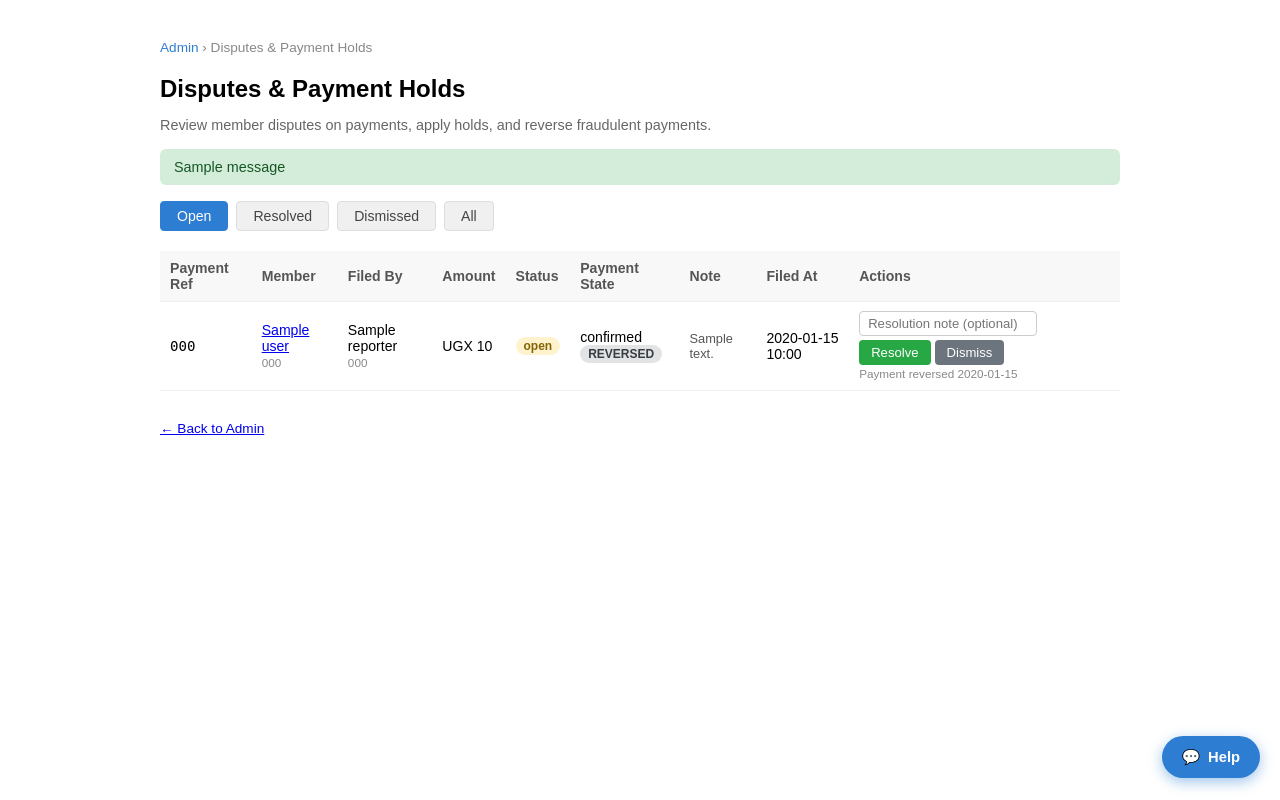
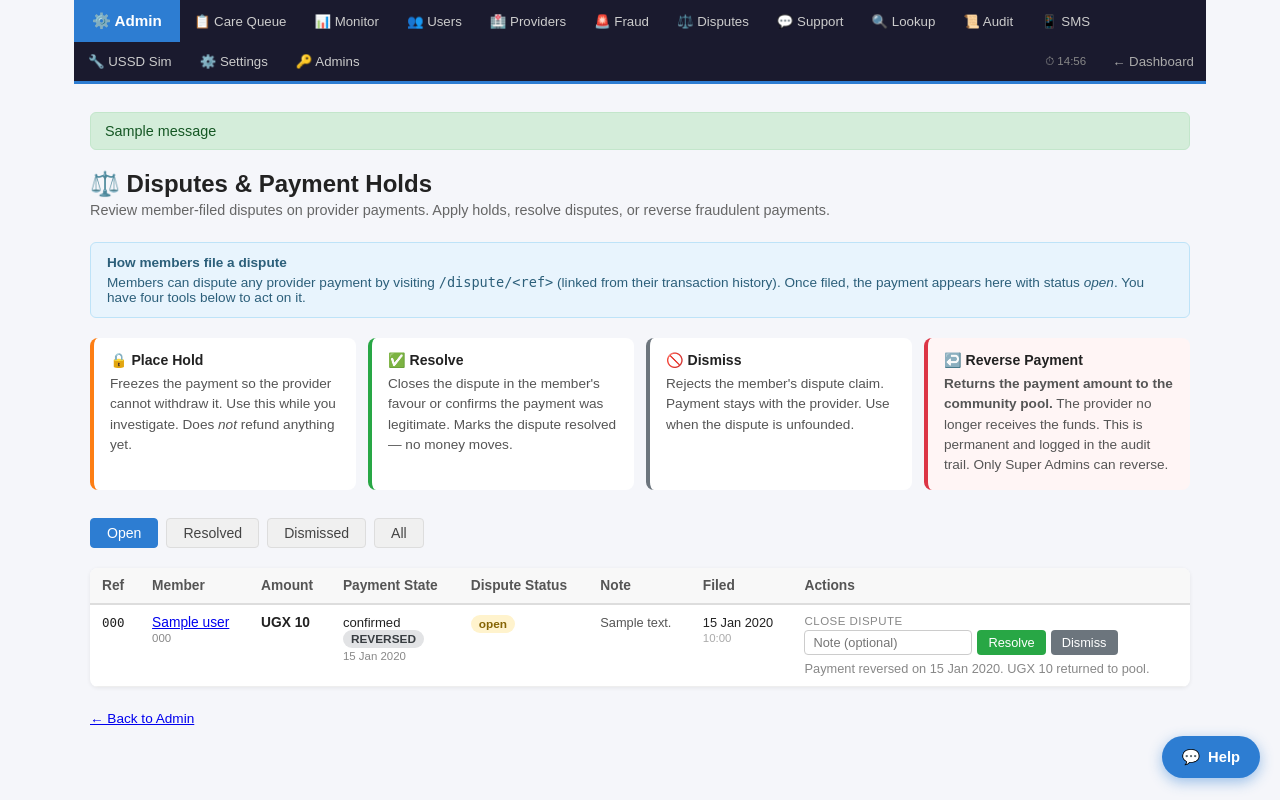
Before and after one commit to markosbio/solidarity_prototype, a Flask app: template templates/admin_disputes.html in a window 1280 px wide. Run offline with Flask 3, Linux system fonts and the light colour scheme; the template is opened without the code that fills it: most values are stand-ins (such as "Sample title", 1, 10 or a date in 2020); one stand-in notice (Sample message) is shown.

Commit message:
Update admin panel and USSD menu to improve user experience
Update the admin panel to allow 4-6 digit PINs, overhaul the USSD admin menu for interactive use, and enhance the disputes page with workflow explanations.

Replit-Commit-Author: Agent
Replit-Commit-Session-Id: b1382f84-1508-46f4-abe4-418c2f33ed58
Replit-Commit-Checkpoint-Type: full_checkpoint
Replit-Commit-Event-Id: bf225ee6-9772-4674-907a-e436fccd1ef0
Replit-Commit-Screenshot-Url: https://storage.googleapis.com/screenshot-production-us-central1/257251a6-b1d1-4833-88b5-53cefe1c6476/b1382f84-1508-46f4-abe4-418c2f33ed58/njRTCBh
Replit-Helium-Checkpoint-Created: true

```diff
--- a/app.py
+++ b/app.py
@@ -1580,8 +1580,8 @@ def change_pin():
         confirm_pin = request.form.get('confirm_pin', '').strip()
         if current_pin != (user.pin or '1234'):
             return render_template('change_pin.html', error='Current PIN is incorrect.', success=None)
-        if not new_pin.isdigit() or len(new_pin) != 4:
-            return render_template('change_pin.html', error='New PIN must be exactly 4 digits.', success=None)
+        if not new_pin.isdigit() or not (4 <= len(new_pin) <= 6):
+            return render_template('change_pin.html', error='New PIN must be 4–6 digits.', success=None)
         if _is_weak_pin(new_pin):
             return render_template('change_pin.html', error='That PIN is too easy to guess. Choose a less predictable PIN.', success=None)
         if new_pin != confirm_pin:
@@ -1793,8 +1793,8 @@ def ussd():
         if step == 3 and raw_inputs[0] == "1":
             name = inputs[1]
             pin = inputs[2].strip()
-            if not pin.isdigit() or len(pin) != 4:
-                return r("PIN must be exactly 4 digits. Dial again.", end=True)
+            if not pin.isdigit() or not (4 <= len(pin) <= 6):
+                return r("PIN must be 4–6 digits. Dial again.", end=True)
             new_user = User(phone=phone, name=name, pin=pin, sub_wallet_balance=0.0, trust_score=0.5)
             db.session.add(new_user)
             db.session.commit()
@@ -2337,8 +2337,8 @@ def ussd():
             return r("Enter your new 4-digit PIN:")
         if step == 3:
             new_pin = inputs[2].strip()
-            if not new_pin.isdigit() or len(new_pin) != 4:
-                return r("PIN must be exactly 4 digits. Dial again.", end=True)
+            if not new_pin.isdigit() or not (4 <= len(new_pin) <= 6):
+                return r("PIN must be 4–6 digits. Dial again.", end=True)
             return r("Confirm new PIN:")
         if step == 4:
             new_pin = inputs[2].strip()
@@ -2844,8 +2844,8 @@ def admin_user_edit(target_id):
         changes.append(f'phone: {target.phone!r} → {new_phone!r}')
         target.phone = new_phone
     if new_pin:
-        if not new_pin.isdigit() or len(new_pin) != 4:
-            flash('PIN must be exactly 4 digits.', 'error')
+        if not new_pin.isdigit() or not (4 <= len(new_pin) <= 6):
+            flash('PIN must be 4–6 digits.', 'error')
             return _admin_redirect(url_for('admin_user_detail', target_id=target_id))
         changes.append('pin: [changed]')
         target.pin = new_pin
@@ -2976,8 +2976,8 @@ def admin_user_pin_reset(target_id):
     if not reason:
         flash('Reason is required to reset a PIN.', 'error')
         return _admin_redirect(url_for('admin_user_detail', target_id=target_id))
-    if not new_pin or not new_pin.isdigit() or len(new_pin) != 4:
-        flash('New PIN must be exactly 4 digits.', 'error')
+    if not new_pin or not new_pin.isdigit() or not (4 <= len(new_pin) <= 6):
+        flash('New PIN must be 4–6 digits.', 'error')
         return _admin_redirect(url_for('admin_user_detail', target_id=target_id))
     target.pin = new_pin
     db.session.commit()
@@ -3462,9 +3462,9 @@ def forgot_pin():
             if not otp_rec:
                 return render_template('forgot_pin.html', step='request',
                                        error='Session expired. Please start again.')
-            if not new_pin.isdigit() or len(new_pin) != 4:
+            if not new_pin.isdigit() or not (4 <= len(new_pin) <= 6):
                 return render_template('forgot_pin.html', step='set_pin', token=token,
-                                       error='PIN must be exactly 4 digits.')
+                                       error='PIN must be 4–6 digits.')
             if _is_weak_pin(new_pin):
                 return render_template('forgot_pin.html', step='set_pin', token=token,
                                        error='That PIN is too easy to guess. Please choose a less predictable PIN.')
--- a/templates/admin_disputes.html
+++ b/templates/admin_disputes.html
@@ -1,60 +1,113 @@
 <!DOCTYPE html>
 <html>
 <head>
-<title>Disputes – Admin – SolidarityPool</title>
+<title>Disputes &amp; Payment Holds – Admin – SolidarityPool</title>
 <meta name="viewport" content="width=device-width, initial-scale=1">
 <style>
-  body { font-family: sans-serif; max-width: 960px; margin: 40px auto; padding: 0 16px; }
+  body { font-family: sans-serif; max-width: 1100px; margin: 40px auto; padding: 0 16px; background: #f5f6fa; color: #222; }
   h2 { margin-bottom: 4px; }
-  .breadcrumb { font-size: 0.85rem; color: #888; margin-bottom: 18px; }
-  .breadcrumb a { color: #2d7dd2; text-decoration: none; }
+  .page-header { margin-bottom: 24px; }
+  .page-header p { color: #666; font-size: 0.9rem; margin: 4px 0 0; }
+
+  /* How-it-works explainer */
+  .explainer { display: grid; grid-template-columns: repeat(auto-fit, minmax(200px, 1fr));
+               gap: 12px; margin-bottom: 28px; }
+  .ex-card { background: #fff; border-radius: 8px; padding: 14px 16px;
+             border-left: 4px solid #ccc; font-size: 0.85rem; }
+  .ex-card h4 { margin: 0 0 6px; font-size: 0.88rem; display: flex; align-items: center; gap: 6px; }
+  .ex-card p  { margin: 0; color: #555; line-height: 1.5; }
+  .ex-hold    { border-color: #fd7e14; }
+  .ex-resolve { border-color: #28a745; }
+  .ex-dismiss { border-color: #6c757d; }
+  .ex-reverse { border-color: #dc3545; }
+  .ex-card.ex-reverse { background: #fff5f5; }
+
+  /* Tabs */
   .tabs { display: flex; gap: 8px; margin-bottom: 20px; flex-wrap: wrap; }
   .tab { padding: 6px 16px; border-radius: 4px; font-size: 0.88rem; text-decoration: none;
          background: #f0f0f0; color: #444; border: 1px solid #ddd; }
   .tab.active { background: #2d7dd2; color: #fff; border-color: #2d7dd2; }
-  table { width: 100%; border-collapse: collapse; font-size: 0.88rem; }
-  th, td { text-align: left; padding: 9px 10px; border-bottom: 1px solid #eee; }
-  th { background: #f8f8f8; font-weight: 600; color: #555; }
+
+  /* Table */
+  .card-wrap { background: #fff; border-radius: 8px; overflow: hidden;
+               box-shadow: 0 1px 4px rgba(0,0,0,0.07); }
+  table { width: 100%; border-collapse: collapse; font-size: 0.86rem; }
+  th, td { text-align: left; padding: 10px 12px; border-bottom: 1px solid #eee; vertical-align: top; }
+  th { background: #f8f8f8; font-weight: 600; color: #555; border-bottom: 2px solid #ddd; }
   tr:hover td { background: #fafafa; }
-  .badge { display: inline-block; padding: 2px 8px; border-radius: 10px; font-size: 0.75rem; font-weight: 700; }
-  .badge-open     { background: #fff3cd; color: #856404; }
-  .badge-resolved { background: #d4edda; color: #155724; }
-  .badge-dismissed{ background: #f8d7da; color: #721c24; }
-  .badge-held     { background: #cce5ff; color: #004085; }
-  .badge-reversed { background: #e2e3e5; color: #383d41; }
-  .btn { display: inline-block; padding: 5px 12px; border-radius: 4px; font-size: 0.82rem;
-         border: none; cursor: pointer; text-decoration: none; }
-  .btn-danger  { background: #dc3545; color: #fff; }
-  .btn-warning { background: #fd7e14; color: #fff; }
-  .btn-success { background: #28a745; color: #fff; }
+
+  /* Badges */
+  .badge { display: inline-block; padding: 2px 8px; border-radius: 10px;
+           font-size: 0.74rem; font-weight: 700; }
+  .badge-open      { background: #fff3cd; color: #856404; }
+  .badge-resolved  { background: #d4edda; color: #155724; }
+  .badge-dismissed { background: #f8d7da; color: #721c24; }
+  .badge-held      { background: #cce5ff; color: #004085; }
+  .badge-reversed  { background: #e2e3e5; color: #383d41; }
+
+  /* Buttons */
+  .btn { display: inline-block; padding: 5px 11px; border-radius: 4px; font-size: 0.8rem;
+         border: none; cursor: pointer; text-decoration: none; white-space: nowrap; }
+  .btn-danger    { background: #dc3545; color: #fff; }
+  .btn-warning   { background: #fd7e14; color: #fff; }
+  .btn-success   { background: #28a745; color: #fff; }
   .btn-secondary { background: #6c757d; color: #fff; }
   .btn:hover { opacity: 0.88; }
-  .note-text { font-size: 0.8rem; color: #555; max-width: 220px; white-space: pre-wrap; }
-  .empty { text-align: center; color: #888; padding: 40px 0; }
-  .action-row { display: flex; gap: 6px; align-items: center; flex-wrap: wrap; }
-  .action-row input[type=text] { padding: 4px 8px; border: 1px solid #ccc; border-radius: 4px;
-                                  font-size: 0.82rem; width: 160px; }
-  .flash { padding: 10px 14px; border-radius: 6px; margin-bottom: 16px; font-size: 0.9rem; }
-  .flash-success { background: #d4edda; color: #155724; }
-  .flash-error   { background: #f8d7da; color: #721c24; }
+  .btn:disabled { opacity: 0.45; cursor: not-allowed; }
+
+  /* Action groups */
+  .action-group { margin-bottom: 6px; }
+  .action-group label { display: block; font-size: 0.72rem; color: #888;
+                        text-transform: uppercase; letter-spacing: 0.04em; margin-bottom: 3px; }
+  .inline-form { display: flex; gap: 5px; flex-wrap: wrap; align-items: center; }
+  .inline-form input[type=text] { padding: 4px 8px; border: 1px solid #ccc; border-radius: 4px;
+                                   font-size: 0.8rem; width: 150px; }
+  .reversal-highlight { background: #fff5f5; border: 1px solid #f5c6cb;
+                        border-radius: 6px; padding: 8px 10px; margin-top: 8px; }
+  .reversal-highlight .inline-form input[type=text] { border-color: #f5c6cb; }
+
+  .note-text { font-size: 0.8rem; color: #555; max-width: 200px; white-space: pre-wrap; }
+  .empty { text-align: center; color: #888; padding: 50px 0; font-size: 0.9rem; }
+
+  /* Alert info box */
+  .info-box { background: #e8f4fd; border: 1px solid #bee3f8; border-radius: 6px;
+              padding: 12px 16px; font-size: 0.85rem; color: #2c5f7a; margin-bottom: 20px; }
+  .info-box strong { display: block; margin-bottom: 4px; }
 </style>
 </head>
 <body>
 
-<div class="breadcrumb">
-  <a href="/admin">Admin</a> › Disputes &amp; Payment Holds
+{% include 'admin_nav.html' %}
+
+<div class="page-header">
+  <h2>⚖️ Disputes &amp; Payment Holds</h2>
+  <p>Review member-filed disputes on provider payments. Apply holds, resolve disputes, or reverse fraudulent payments.</p>
 </div>
 
-<h2>Disputes &amp; Payment Holds</h2>
-<p style="color:#666;font-size:0.9rem;margin-bottom:16px;">
-  Review member disputes on payments, apply holds, and reverse fraudulent payments.
-</p>
+<div class="info-box">
+  <strong>How members file a dispute</strong>
+  Members can dispute any provider payment by visiting <code>/dispute/&lt;ref&gt;</code> (linked from their transaction history).
+  Once filed, the payment appears here with status <em>open</em>. You have four tools below to act on it.
+</div>
 
-{% with messages = get_flashed_messages(with_categories=true) %}
-  {% for category, message in messages %}
-    <div class="flash flash-{{ category }}">{{ message }}</div>
-  {% endfor %}
-{% endwith %}
+<div class="explainer">
+  <div class="ex-card ex-hold">
+    <h4>🔒 Place Hold</h4>
+    <p>Freezes the payment so the provider cannot withdraw it. Use this while you investigate. Does <em>not</em> refund anything yet.</p>
+  </div>
+  <div class="ex-card ex-resolve">
+    <h4>✅ Resolve</h4>
+    <p>Closes the dispute in the member's favour or confirms the payment was legitimate. Marks the dispute resolved — no money moves.</p>
+  </div>
+  <div class="ex-card ex-dismiss">
+    <h4>🚫 Dismiss</h4>
+    <p>Rejects the member's dispute claim. Payment stays with the provider. Use when the dispute is unfounded.</p>
+  </div>
+  <div class="ex-card ex-reverse">
+    <h4>↩️ Reverse Payment</h4>
+    <p><strong>Returns the payment amount to the community pool.</strong> The provider no longer receives the funds. This is permanent and logged in the audit trail. Only Super Admins can reverse.</p>
+  </div>
+</div>
 
 <div class="tabs">
   <a href="?status=open"      class="tab {% if status_filter == 'open' %}active{% endif %}">Open</a>
@@ -64,94 +117,113 @@
 </div>
 
 {% if disputes %}
+<div class="card-wrap">
 <table>
   <thead>
     <tr>
-      <th>Payment Ref</th>
+      <th>Ref</th>
       <th>Member</th>
-      <th>Filed By</th>
       <th>Amount</th>
-      <th>Status</th>
       <th>Payment State</th>
+      <th>Dispute Status</th>
       <th>Note</th>
-      <th>Filed At</th>
+      <th>Filed</th>
       <th>Actions</th>
     </tr>
   </thead>
   <tbody>
     {% for d in disputes %}
     <tr>
-      <td><code>{{ d.reference_code }}</code></td>
+      <td><code style="font-size:0.78rem;">{{ d.reference_code }}</code></td>
       <td>
         {% if d._user %}
           <a href="/admin/user/{{ d.user_id }}">{{ d._user.name }}</a><br>
           <small style="color:#888">{{ d._user.phone }}</small>
         {% else %}#{{ d.user_id }}{% endif %}
+        {% if d._reporter and d._reporter.id != d.user_id %}
+          <br><small style="color:#aaa">Filed by {{ d._reporter.name }}</small>
+        {% endif %}
       </td>
+      <td><strong>UGX {{ '{:,.0f}'.format(d.amount) }}</strong></td>
       <td>
-        {% if d._reporter %}
-          {{ d._reporter.name }}<br>
-          <small style="color:#888">{{ d._reporter.phone }}</small>
+        <span style="font-size:0.82rem;">{{ d.status }}</span>
+        {% if d.on_hold %}<br><span class="badge badge-held">ON HOLD</span>{% endif %}
+        {% if d.reversed %}<br><span class="badge badge-reversed">REVERSED</span>
+          {% if d.reversed_at %}<br><small style="color:#888">{{ d.reversed_at.strftime('%d %b %Y') }}</small>{% endif %}
+        {% endif %}
+      </td>
+      <td><span class="badge badge-{{ d.dispute_status }}">{{ d.dispute_status }}</span></td>
+      <td><div class="note-text">{{ d.dispute_note or '—' }}</div></td>
+      <td>
+        {% if d.dispute_at %}
+          <span style="font-size:0.8rem;">{{ d.dispute_at.strftime('%d %b %Y') }}</span><br>
+          <small style="color:#aaa">{{ d.dispute_at.strftime('%H:%M') }}</small>
         {% else %}—{% endif %}
       </td>
-      <td>UGX {{ '{:,.0f}'.format(d.amount) }}</td>
-      <td>
-        <span class="badge badge-{{ d.dispute_status }}">{{ d.dispute_status }}</span>
-      </td>
-      <td>
-        {{ d.status }}
-        {% if d.on_hold %}<br><span class="badge badge-held">ON HOLD</span>{% endif %}
-        {% if d.reversed %}<br><span class="badge badge-reversed">REVERSED</span>{% endif %}
-      </td>
-      <td><div class="note-text">{{ d.dispute_note or '—' }}</div></td>
-      <td>
-        {% if d.dispute_at %}{{ d.dispute_at.strftime('%Y-%m-%d %H:%M') }}{% else %}—{% endif %}
-      </td>
-      <td>
+
+      <td style="min-width:220px;">
+
+        {# ── Resolve / Dismiss ── #}
         {% if d.dispute_status == 'open' %}
-        <div class="action-row">
-          <form method="post" action="/admin/dispute/{{ d.id }}/resolve" style="display:flex;gap:4px;flex-wrap:wrap;">
-            <input type="text" name="note" placeholder="Resolution note (optional)">
+        <div class="action-group">
+          <label>Close dispute</label>
+          <form method="post" action="/admin/dispute/{{ d.id }}/resolve" class="inline-form">
+            <input type="text" name="note" placeholder="Note (optional)" maxlength="200">
             <button type="submit" name="action" value="resolve" class="btn btn-success">Resolve</button>
             <button type="submit" name="action" value="dismiss" class="btn btn-secondary">Dismiss</button>
           </form>
         </div>
         {% endif %}
 
+        {# ── Hold / Release ── #}
         {% if not d.reversed %}
-        <div class="action-row" style="margin-top:6px;">
+        <div class="action-group">
           {% if d.on_hold %}
-          <form method="post" action="/admin/payment/{{ d.id }}/hold">
+          <label>Payment is on hold</label>
+          <form method="post" action="/admin/payment/{{ d.id }}/hold" class="inline-form">
             <button type="submit" name="action" value="release" class="btn btn-warning">Release Hold</button>
           </form>
           {% else %}
-          <form method="post" action="/admin/payment/{{ d.id }}/hold" style="display:flex;gap:4px;flex-wrap:wrap;">
-            <input type="text" name="reason" placeholder="Hold reason" required>
-            <button type="submit" name="action" value="hold" class="btn btn-warning">Place Hold</button>
+          <label>Place a hold</label>
+          <form method="post" action="/admin/payment/{{ d.id }}/hold" class="inline-form">
+            <input type="text" name="reason" placeholder="Hold reason" required maxlength="200">
+            <button type="submit" name="action" value="hold" class="btn btn-warning">Hold</button>
           </form>
           {% endif %}
         </div>
-        <div class="action-row" style="margin-top:6px;">
-          <form method="post" action="/admin/payment/{{ d.id }}/reverse"
-                style="display:flex;gap:4px;flex-wrap:wrap;"
-                onsubmit="return confirm('Reverse payment {{ d.reference_code }} and restore UGX {{ '{:,.0f}'.format(d.amount) }} to pool? This cannot be undone.')">
-            <input type="text" name="reason" placeholder="Reversal reason (required)" required>
-            <button type="submit" class="btn btn-danger">Reverse Payment</button>
+
+        {# ── Reverse Payment (Super Admin only) ── #}
+        <div class="reversal-highlight">
+          <label style="font-size:0.72rem;color:#721c24;text-transform:uppercase;letter-spacing:0.04em;margin-bottom:5px;display:block;">
+            ↩ Reverse payment — restores UGX {{ '{:,.0f}'.format(d.amount) }} to community pool
+          </label>
+          <form method="post" action="/admin/payment/{{ d.id }}/reverse" class="inline-form"
+                onsubmit="return confirm('REVERSE payment {{ d.reference_code }}?\n\nThis will:\n• Mark payment as reversed\n• Restore UGX {{ '{:,.0f}'.format(d.amount) }} to the community pool\n• Create a compensating ledger entry\n\nThis CANNOT be undone. Continue?')">
+            <input type="text" name="reason" placeholder="Reversal reason (required)" required maxlength="300">
+            <button type="submit" class="btn btn-danger">Reverse</button>
           </form>
         </div>
+
         {% else %}
-        <small style="color:#888">Payment reversed {{ d.reversed_at.strftime('%Y-%m-%d') if d.reversed_at else '' }}</small>
+        <small style="color:#888; font-size:0.8rem;">
+          Payment reversed{% if d.reversed_at %} on {{ d.reversed_at.strftime('%d %b %Y') }}{% endif %}.
+          UGX {{ '{:,.0f}'.format(d.amount) }} returned to pool.
+        </small>
         {% endif %}
+
       </td>
     </tr>
     {% endfor %}
   </tbody>
 </table>
+</div>
 {% else %}
-<div class="empty">No {{ status_filter }} disputes found.</div>
+<div class="card-wrap">
+  <div class="empty">No {{ status_filter }} disputes found.</div>
+</div>
 {% endif %}
 
-<p style="margin-top:30px;font-size:0.85rem;">
+<p style="margin-top:24px;font-size:0.85rem;">
   <a href="/admin">← Back to Admin</a>
 </p>
 
--- a/templates/admin_user_detail.html
+++ b/templates/admin_user_detail.html
@@ -128,8 +128,8 @@
       </div>
       <div>
         <label>New PIN <span style="font-weight:normal; color:#888;">(leave blank to keep current)</span></label>
-        <input type="text" name="pin" maxlength="4" placeholder="e.g. 5678">
-        <div class="hint">Must be exactly 4 digits if changing.</div>
+        <input type="text" name="pin" maxlength="6" inputmode="numeric" placeholder="e.g. 5678">
+        <div class="hint">4–6 digits. Leave blank to keep current PIN.</div>
       </div>
     </div>
     <label>Reason for change <span style="color:#dc3545;">*</span></label>
@@ -226,7 +226,7 @@
   <h3>🔑 Reset PIN</h3>
   <form method="POST" action="{{ url_for('admin_user_pin_reset', target_id=target.id) }}" id="form-pin">
     <label>New PIN <span style="color:#dc3545;">*</span></label>
-    <input type="text" name="new_pin" maxlength="4" placeholder="4-digit PIN" required>
+    <input type="text" name="new_pin" maxlength="6" inputmode="numeric" placeholder="4–6 digit PIN" required>
     <label>Reason <span style="color:#dc3545;">*</span></label>
     <input type="text" name="reason" placeholder="Reason for PIN reset" required>
     <div style="margin-top:12px;">
```
Also changed, not shown: ussd.py (+150 -18 lines), attached_assets/Screenshot_20260513_225307_Samsung_Browser_1778702167077.jpg (added), attached_assets/Screenshot_20260513_225458_Samsung_Browser_1778702167056.jpg (added).
